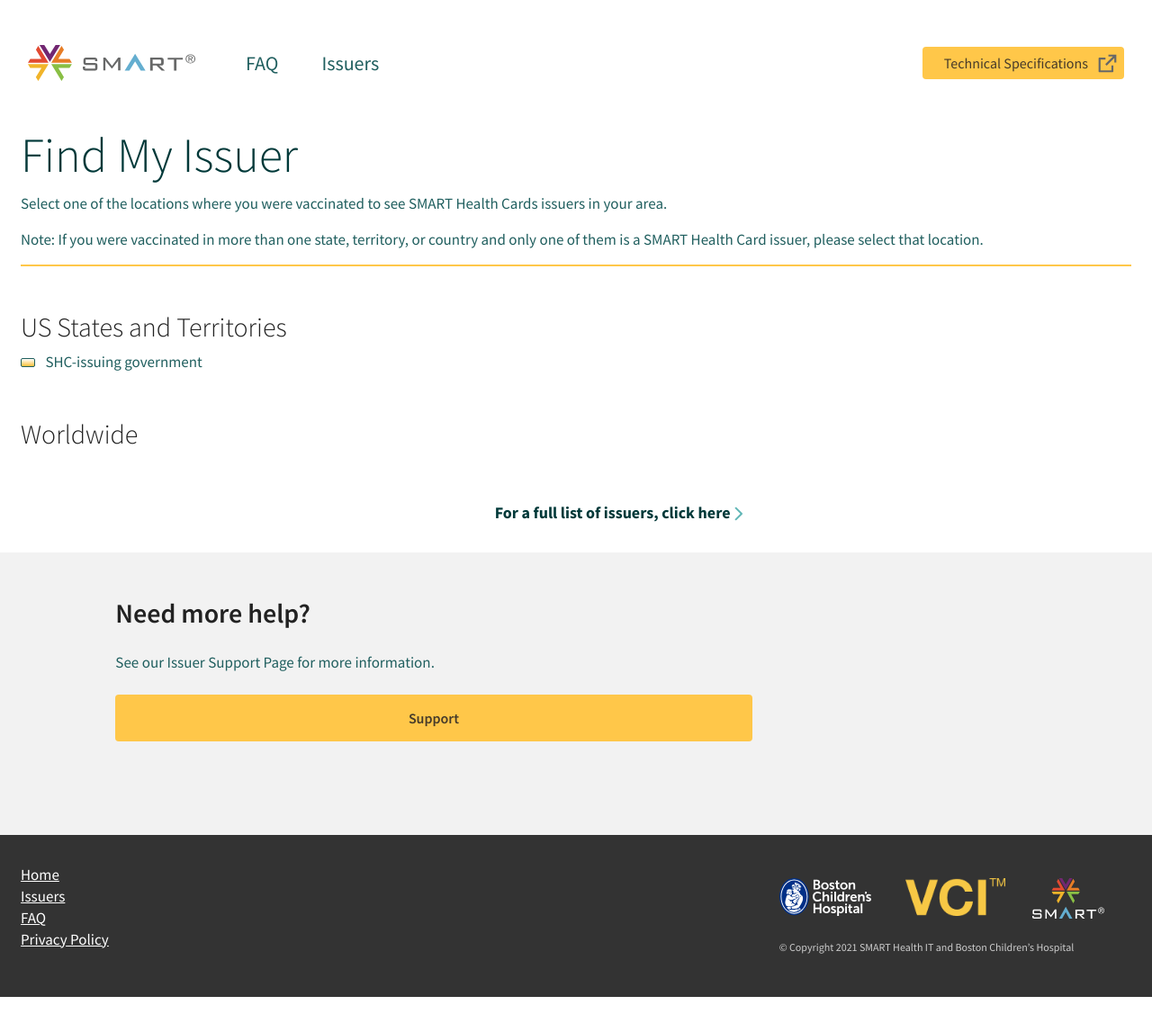
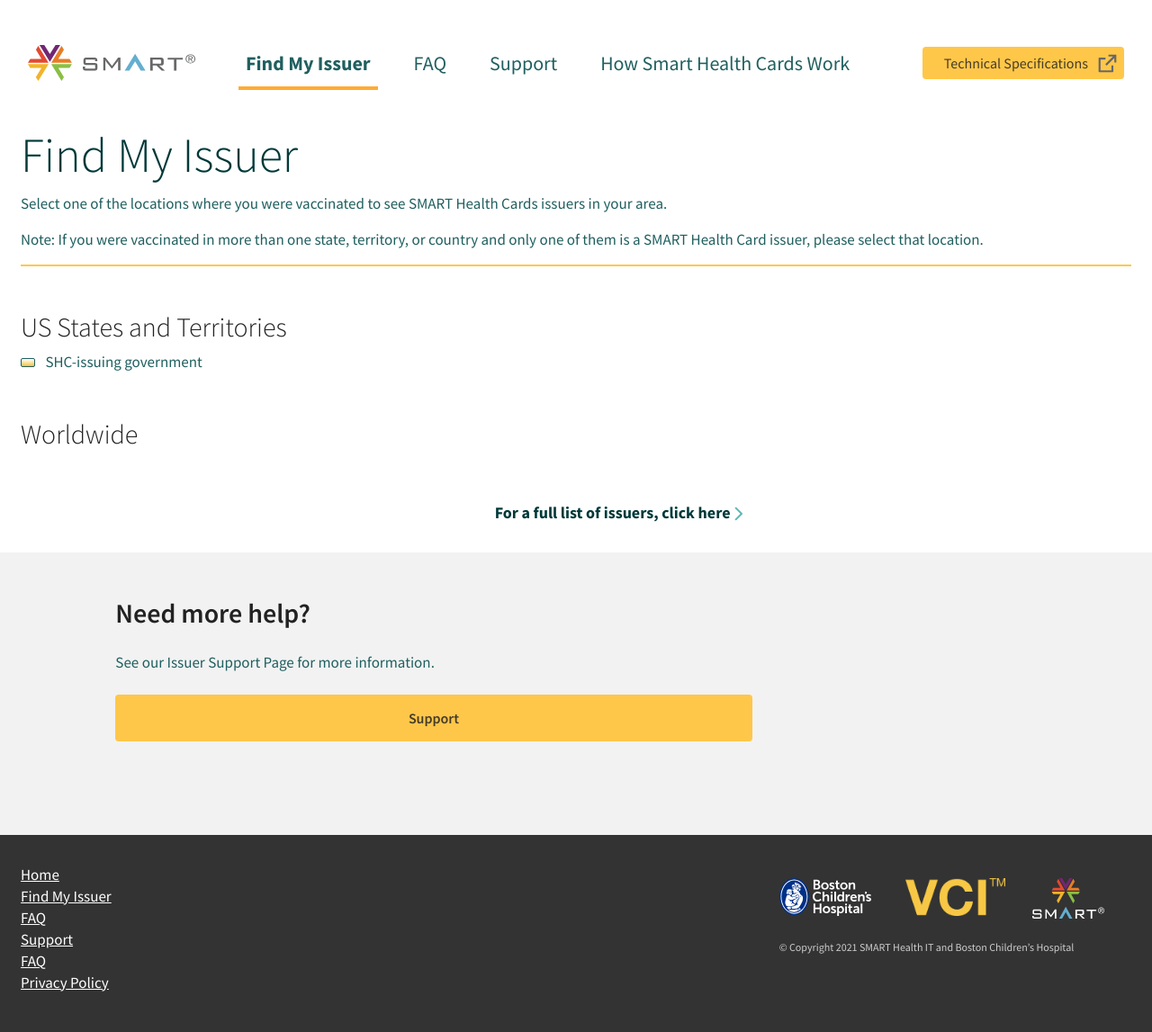
Before and after one commit to smart-health-cards/staging, a Jekyll site: the page built from en/find-my-issuer.html, in a window 1280 px wide and 1152 px high. Shown: the top 1147 px of the window at 90% size. Built offline with Jekyll 4.4.1, drawn with Linux system fonts in a browser that asks for light colours.

Commit message:
Adds new pages to nav/footer

```diff
--- a/_includes/footer.html
+++ b/_includes/footer.html
@@ -5,8 +5,10 @@
           <!-- Site Map -->
           <ul class="list-unstyled text-small">
             <li><a class="" href="/index.html">Home</a></li>
-            <li><a class="" href="/en/issuers.html">Issuers</a></li>
+            <li><a class="" href="/en/find-my-issuer.html">Find My Issuer</a></li>
             <li><a class="" href="faq.html">FAQ</a></li>
+            <li><a class="" href="/en/support.html">Support</a></li>
+            <li><a class="" href="/en/about.html">FAQ</a></li>
             <li><a class="" href="https://smarthealthit.org/smart-health-it-privacy-policy/" target="_blank">Privacy Policy</a></li>
             <!-- <li><a href="https://spec.smarthealth.cards/"  target="_blank">Technical Specifications</a></li> -->
           </ul>
--- a/_includes/navigation.html
+++ b/_includes/navigation.html
@@ -12,6 +12,16 @@
       <div class="collapse navbar-collapse" id="SMARTnavbar">
         <ul class="navbar-nav mr-auto">
 
+          {% if page.nav == "find-my-issuer" %}
+            <li class="nav-item active">
+              <a class="nav-link active" href="/en/find-my-issuer.html">Find My Issuer <span class="sr-only">(current)</span></a>
+            </li>
+          {% else %}
+            <li class="nav-item">
+              <a class="nav-link" href="/en/find-my-issuer.html">Find My Issuer</span></a>
+            </li>
+          {% endif %}
+
           {% if page.nav == "faq" %}
             <li class="nav-item active">
               <a class="nav-link active" href="faq.html">FAQ <span class="sr-only">(current)</span></a>
@@ -22,13 +32,23 @@
             </li>
           {% endif %}
 
-          {% if page.nav == "issuers" %}
+          {% if page.nav == "support" %}
             <li class="nav-item active">
-              <a class="nav-link active" href="/en/issuers.html">Issuers <span class="sr-only">(current)</span></a>
+              <a class="nav-link active" href="/en/support.html">Support <span class="sr-only">(current)</span></a>
             </li>
           {% else %}
             <li class="nav-item">
-              <a class="nav-link" href="/en/issuers.html">Issuers</span></a>
+              <a class="nav-link" href="/en/support.html">Support</span></a>
+            </li>
+          {% endif %}
+
+          {% if page.nav == "about" %}
+            <li class="nav-item active">
+              <a class="nav-link active" href="/en/about.html">How Smart Health Cards Work <span class="sr-only">(current)</span></a>
+            </li>
+          {% else %}
+            <li class="nav-item">
+              <a class="nav-link" href="/en/about.html">How Smart Health Cards Work</span></a>
             </li>
           {% endif %}
 
```
